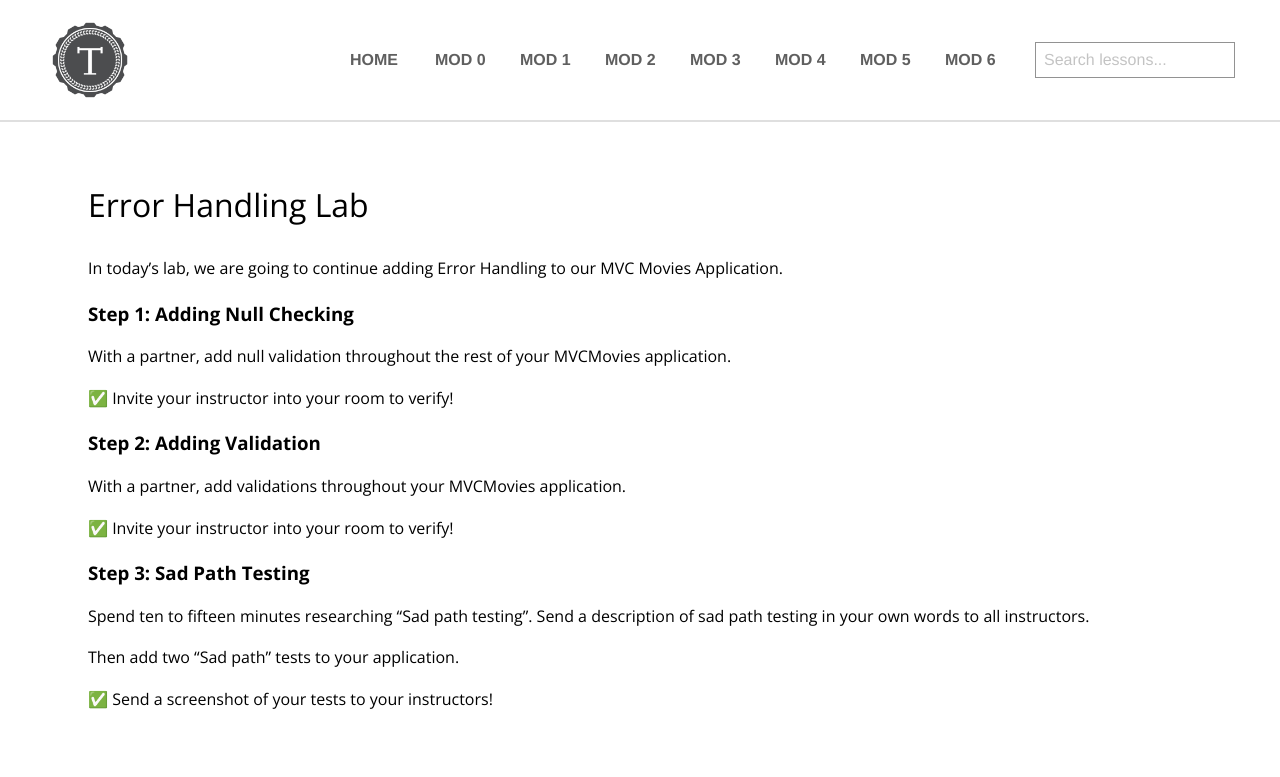
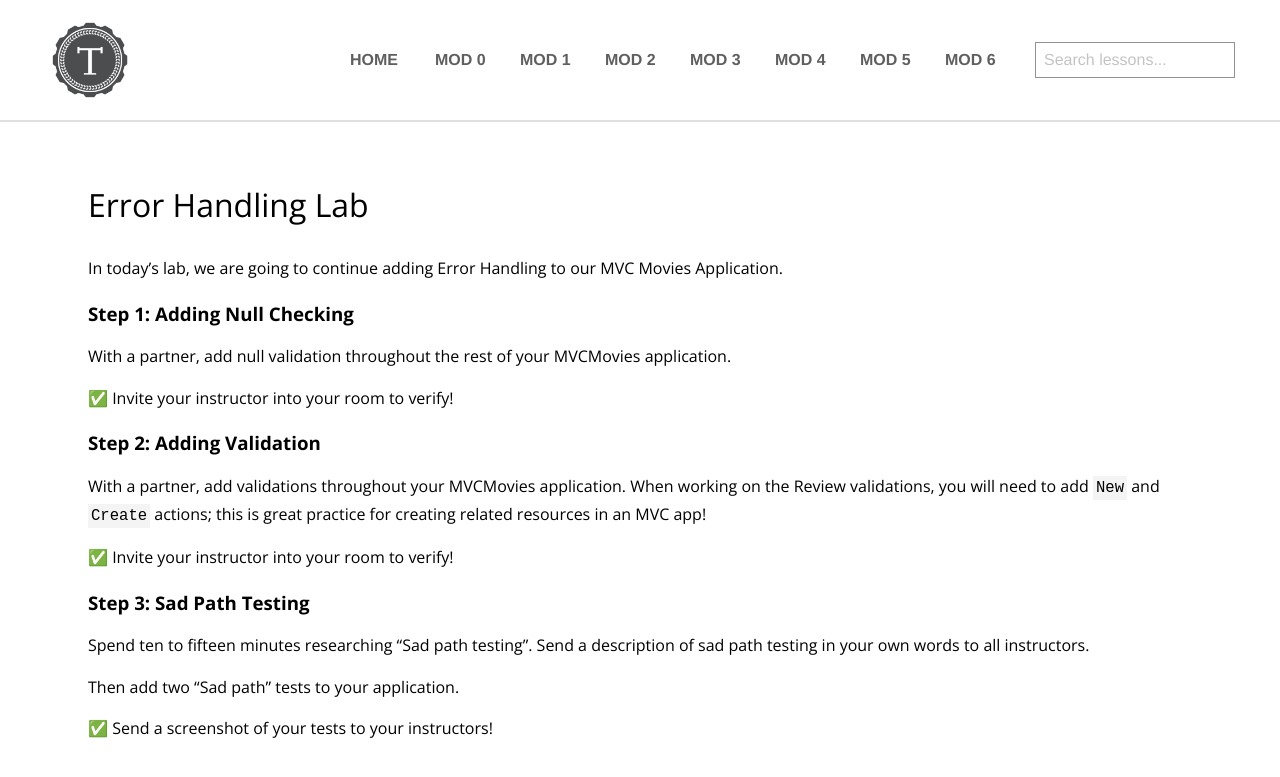
Before and after one commit to turingschool/launch-curriculum, a Jekyll site: the page built from module5/labs/Week1/ErrorHandling.md, in a window 1280 px wide, cut to the strip 0-896 px from the top of the page. Shown: the top 777 px of the strip. Built offline with Jekyll 4.4.1, drawn with Linux system fonts in a browser that asks for light colours; nearby versions of some CDN libraries; comment, search, counter and statistics services are not loaded.

Commit message:
Update ErrorHandling.md

```diff
--- a/module5/labs/Week1/ErrorHandling.md
+++ b/module5/labs/Week1/ErrorHandling.md
@@ -13,7 +13,7 @@
 
 ### Step 2: Adding Validation
 
-With a partner, add validations throughout your MVCMovies application.
+With a partner, add validations throughout your MVCMovies application.  When working on the Review validations, you will need to add `New` and `Create` actions; this is great practice for creating related resources in an MVC app!
 
 ✅ Invite your instructor into your room to verify!
 
```
